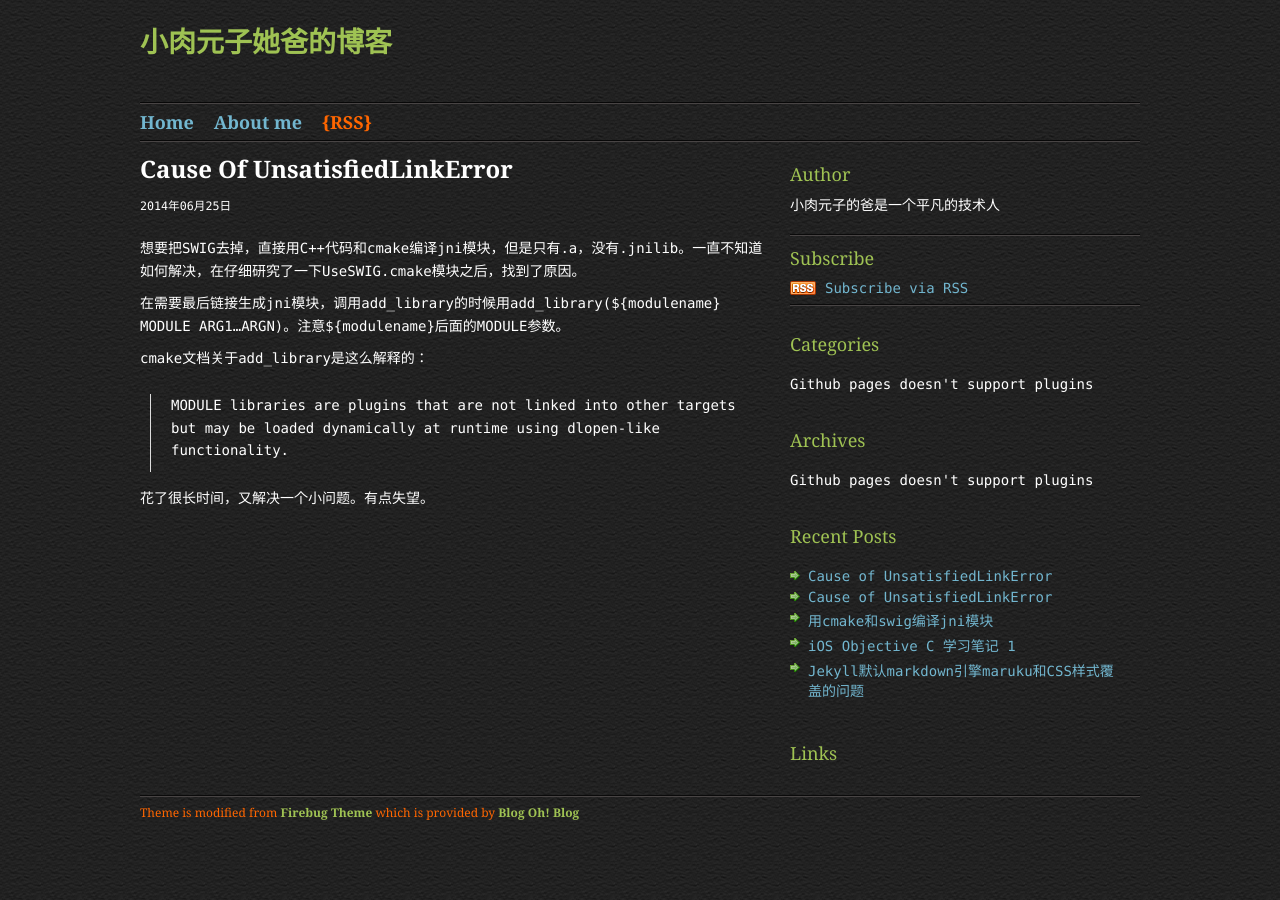
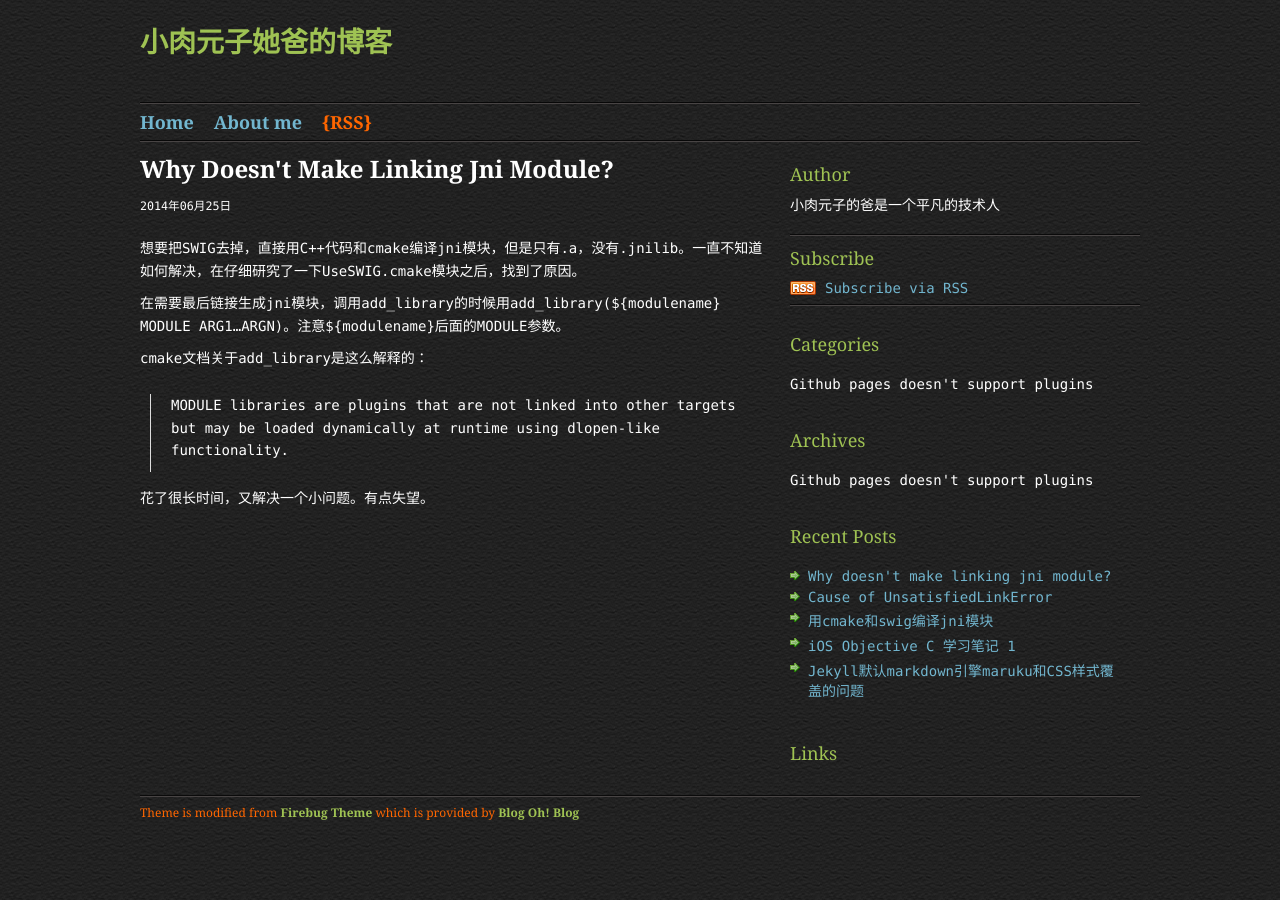
Before and after one commit to zouxifeng/zouxifeng.github.com, a Jekyll site: the page built from _posts/2014-06-25-why-jnilib-not-generated.markdown, in a window 1280 px wide. Built offline with Jekyll 4.4.1, drawn with Linux system fonts in a browser that asks for light colours; Markdown is read by kramdown in place of the engine named in the settings.

Commit message:
Correct the post title.

```diff
--- a/_posts/2014-06-25-why-jnilib-not-generated.markdown
+++ b/_posts/2014-06-25-why-jnilib-not-generated.markdown
@@ -1,6 +1,6 @@
 ---
 layout: post
-title: Cause of UnsatisfiedLinkError
+title: Why doesn't make linking jni module?
 categories:
 - Java
 - JNI
```
